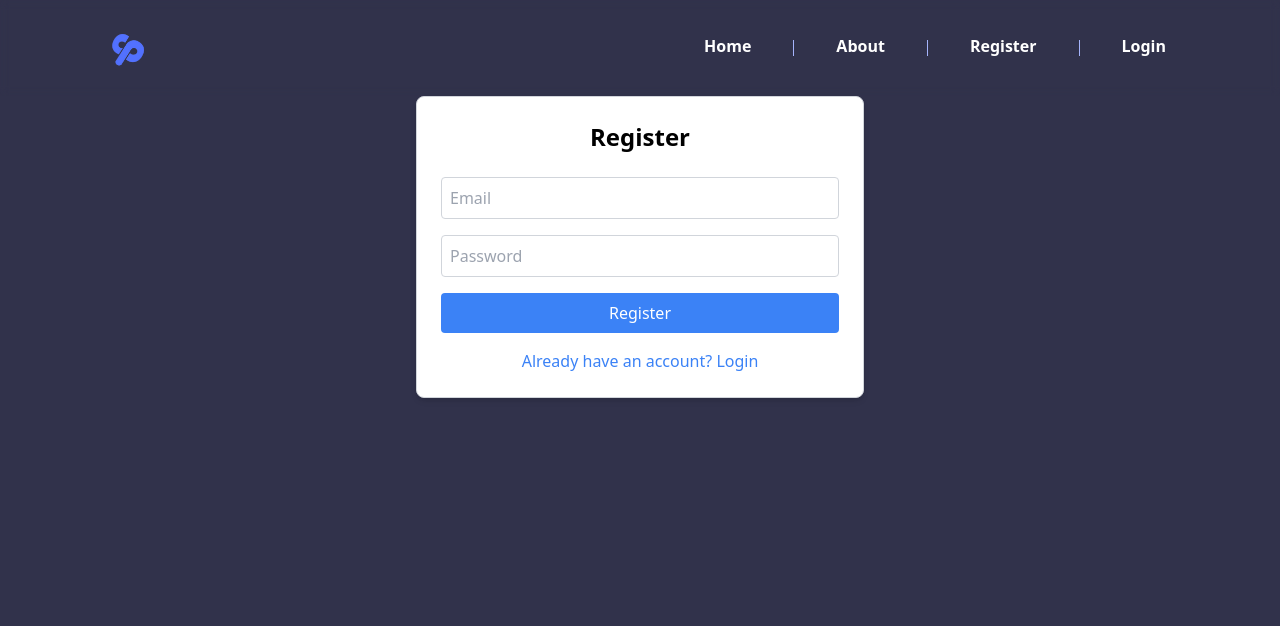
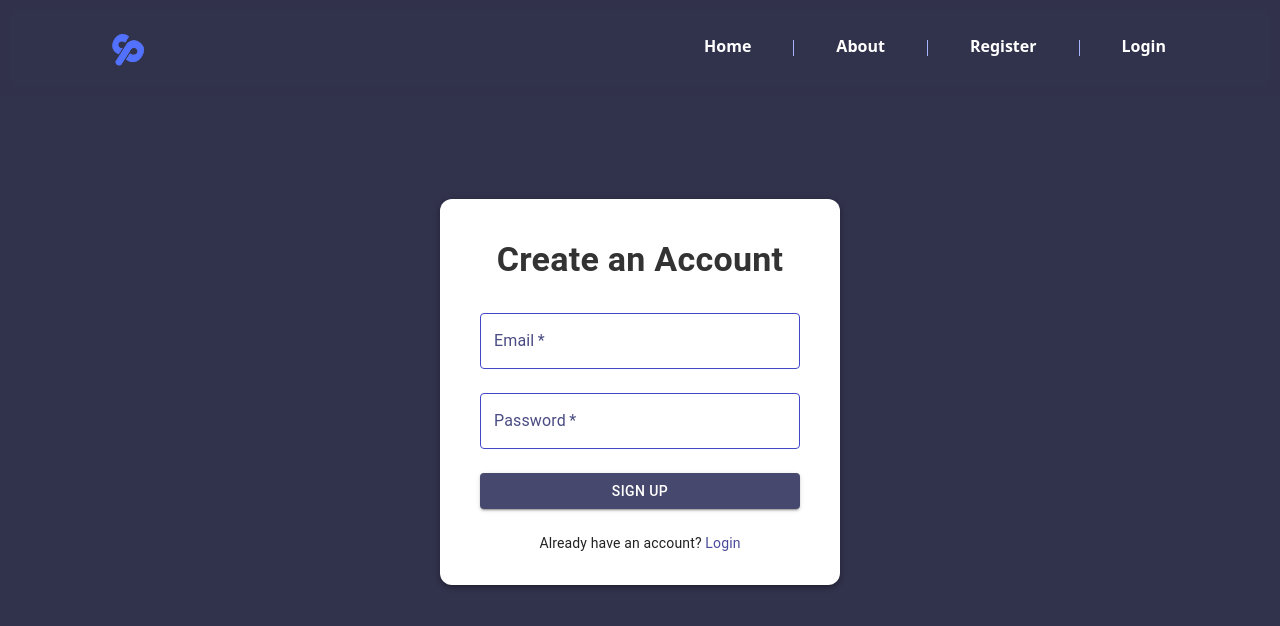
Before and after one commit to devilsown1410/StudySphere, a React (Vite) app in the folder frontend/: page /register in a window 1280 px wide. Shown: the top 626 px of the page. Built offline with nearby package versions, Linux system fonts and the light colour scheme; no server answers.

Commit message:
`updated Register.jsx`

```diff
--- a/frontend/src/components/auth/Register/Register.jsx
+++ b/frontend/src/components/auth/Register/Register.jsx
@@ -1,4 +1,13 @@
 import React, { useState } from 'react'
+import {
+    TextField,
+    Button,
+    Typography,
+    Box,
+    Card,
+    CardContent,
+    CardActions,
+} from "@mui/material";
 import { Link, Navigate } from 'react-router-dom'
 import { doCreateUserWithEmailAndPassword } from '../../../firebase/auth'
 import { useAuth } from '../../../contexts/authContext'
@@ -31,34 +40,127 @@ function Register() {
     }
 
     return (
-        <div className="relative mt-[4rem] max-w-md mx-auto p-6 border border-gray-300 rounded-lg shadow-md bg-white">
-            <h2 className="text-2xl font-bold text-center mb-6">Register</h2>
+        // <div className="relative mt-[4rem] max-w-md mx-auto p-6 border border-gray-300 rounded-lg shadow-md bg-white">
+        //     <h2 className="text-2xl font-bold text-center mb-6">Register</h2>
+        //     {errorMessage && <p className="text-red-500 text-center mb-4">{errorMessage}</p>}
+        //     <form onSubmit={onSubmit} className="flex flex-col">
+        //         <input
+        //             type="email"
+        //             value={email}
+        //             onChange={(e) => setEmail(e.target.value)}
+        //             placeholder="Email"
+        //             required
+        //             className="mb-4 p-2 border border-gray-300 rounded"
+        //         />
+        //         <input
+        //             type="password"
+        //             value={password}
+        //             onChange={(e) => setPassword(e.target.value)}
+        //             placeholder="Password"
+        //             required
+        //             className="mb-4 p-2 border border-gray-300 rounded"
+        //         />
+        //         <button type="submit" disabled={isRegistering} className="p-2 bg-blue-500 text-white rounded hover:bg-blue-600 disabled:bg-gray-400">
+        //             Register
+        //         </button>
+        //     </form>
+        //     <Link to="/login" className="block text-center text-blue-500 mt-4 hover:underline">
+        //         <span className='text-black'>Already have an account?</span> Login
+        //     </Link>
+        // </div>
+        <Box
+        sx={{
+          display: "flex",
+          justifyContent: "center",
+          alignItems: "center",
+          minHeight: "90vh",
+          backgroundSize: "cover",
+          backgroundPosition: "center",
+        }}
+      >
+        <Card
+          sx={{
+            maxWidth: 400,
+            width: "100%",
+            padding: 3,
+            borderRadius: "12px",
+            boxShadow: 3,
+          }}
+        >
+          <CardContent>
+            <Typography
+              variant="h4"
+              align="center"
+              mb={2}
+              sx={{ fontWeight: "bold", color: "#333" }}
+            >
+              Create an Account
+            </Typography>
             {errorMessage && <p className="text-red-500 text-center mb-4">{errorMessage}</p>}
-            <form onSubmit={onSubmit} className="flex flex-col">
-                <input
+            <form>
+              <TextField
+                label="Email"
                 type="email"
+                fullWidth
+                margin="normal"
                 value={email}
+                required
                 onChange={(e) => setEmail(e.target.value)}
-                    placeholder="Email"
+                sx={{
+                    "& .MuiInputLabel-root": { color: "rgb(73, 75, 130)" },
+                    "& .MuiOutlinedInput-root": {
+                      "& fieldset": { borderColor: "rgb(66, 71, 200)" },
+                      "&:hover fieldset": { borderColor: "rgb(66, 71, 200)" },
+                    },
+                  }}
+              />
+              <TextField
+                label="Password"
+                type="password"
+                fullWidth
+                margin="normal"
+                value={password}
                 required
-                    className="mb-4 p-2 border border-gray-300 rounded"
+                onChange={(e) => setPassword(e.target.value)}
+                sx={{
+                    "& .MuiInputLabel-root": { color: "rgb(73, 75, 130)" },
+                    "& .MuiOutlinedInput-root": {
+                      "& fieldset": { borderColor: "rgb(66, 71, 200)" },
+                      "&:hover fieldset": { borderColor: "rgb(66, 71, 200)" },
+                    },
+                  }}
               />
-                <input
-                    type="password"
-                    value={password}
-                    onChange={(e) => setPassword(e.target.value)}
-                    placeholder="Password"
-                    required
-                    className="mb-4 p-2 border border-gray-300 rounded"
-                />
-                <button type="submit" disabled={isRegistering} className="p-2 bg-blue-500 text-white rounded hover:bg-blue-600 disabled:bg-gray-400">
-                    Register
-                </button>
+              <Button
+                variant="contained"
+                color="primary"
+                fullWidth
+                onClick={onSubmit}
+                disabled={isRegistering}
+                sx={{
+                    mt: 2,
+                    backgroundColor: "rgb(71, 72, 109)",
+                    "&:hover": {
+                      backgroundColor: "rgb(109, 111, 178)",
+                    },
+                  }}
+              >
+                Sign Up
+              </Button>
             </form>
-            <Link to="/login" className="block text-center text-blue-500 mt-4 hover:underline">
-                Already have an account? Login
+          </CardContent>
+          <CardActions sx={{ justifyContent: "center" }}>
+            <Typography variant="body2">
+              Already have an account?{" "}
+              <Link
+                to="/login"
+                style={{ textDecoration: "none", color: "rgb(73, 75, 154)" }}
+              >
+                Login
               </Link>
-        </div>
+            </Typography>
+          </CardActions>
+        </Card>
+      </Box>
     )
 }
 
--- a/frontend/src/components/auth/login/Login.jsx
+++ b/frontend/src/components/auth/login/Login.jsx
@@ -85,7 +85,6 @@ function Login(){
           alignItems: "center",
           minHeight: "90vh",
           // background: 'linear-gradient(45deg, #6a11cb 0%, #2575fc 100%)',
-          backgroundImage: `url('../bg.png')`,
           backgroundSize: "cover",
           backgroundPosition: "center",
         }}
@@ -119,10 +118,10 @@ function Login(){
                 required
                 onChange={(e) => setEmail(e.target.value)}
                 sx={{
-                  "& .MuiInputLabel-root": { color: "#2575fc" },
+                  "& .MuiInputLabel-root": { color: "rgb(73, 75, 130)" },
                   "& .MuiOutlinedInput-root": {
-                    "& fieldset": { borderColor: "#2575fc" },
-                    "&:hover fieldset": { borderColor: "#6a11cb" },
+                    "& fieldset": { borderColor: "rgb(66, 71, 200)" },
+                    "&:hover fieldset": { borderColor: "rgb(66, 71, 200)" },
                   },
                 }}
               />
@@ -135,12 +134,12 @@ function Login(){
                 onChange={(e) => setPassword(e.target.value)}
                 required
                 sx={{
-                  "& .MuiInputLabel-root": { color: "#2575fc" },
-                  "& .MuiOutlinedInput-root": {
-                    "& fieldset": { borderColor: "#2575fc" },
-                    "&:hover fieldset": { borderColor: "#6a11cb" },
-                  },
-                }}
+                    "& .MuiInputLabel-root": { color: "rgb(73, 75, 130)" },
+                    "& .MuiOutlinedInput-root": {
+                      "& fieldset": { borderColor: "rgb(66, 71, 200)" },
+                      "&:hover fieldset": { borderColor: "rgb(66, 71, 200)" },
+                    },
+                  }}
               />
               <Button
                 onClick={onSubmit}
@@ -167,7 +166,7 @@ function Login(){
                 disabled={isSigningIn}
                 className='text-slate-600 text-[15px] hover:text-indigo-800'
                 style={{
-                    color: "rgb(66, 71, 200)",
+                    color: "rgb(114, 66, 140)",
                 }}
               >
                 Sign In with Google
@@ -175,7 +174,7 @@ function Login(){
               <br></br>
               <Link
                 to="/forgot-password"
-                style={{ textDecoration: "none", color: "#2575fc" }}
+                style={{ textDecoration: "none", color: "rgb(73, 75, 154)" }}
                 >Forgot Password?
                 </Link>
             </Typography>
```
Lines whose indentation alone changed are shown as unchanged.
